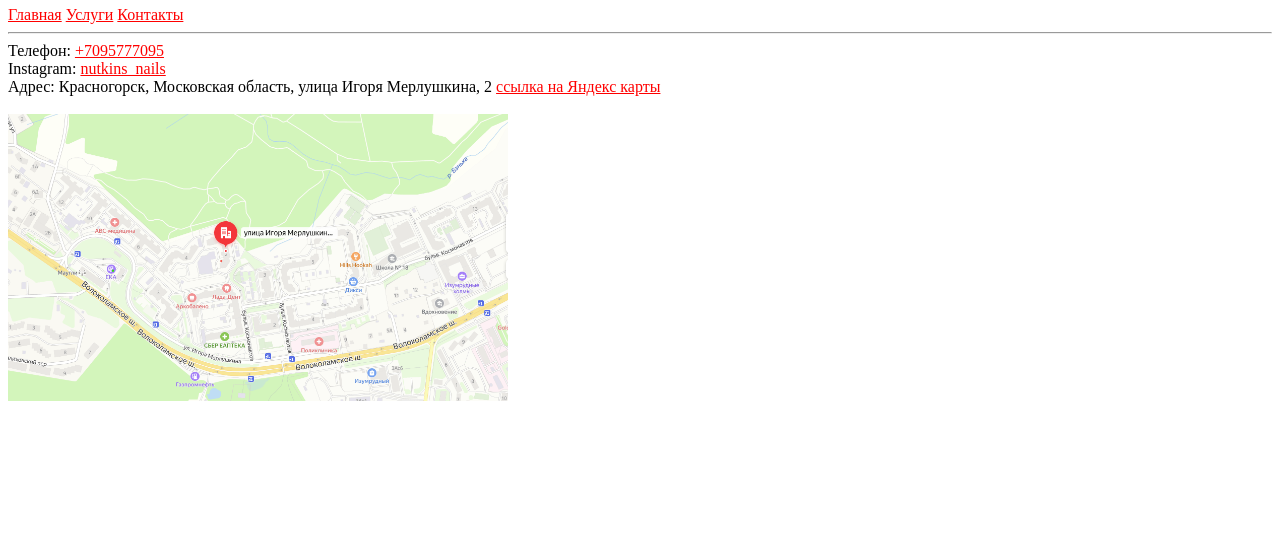
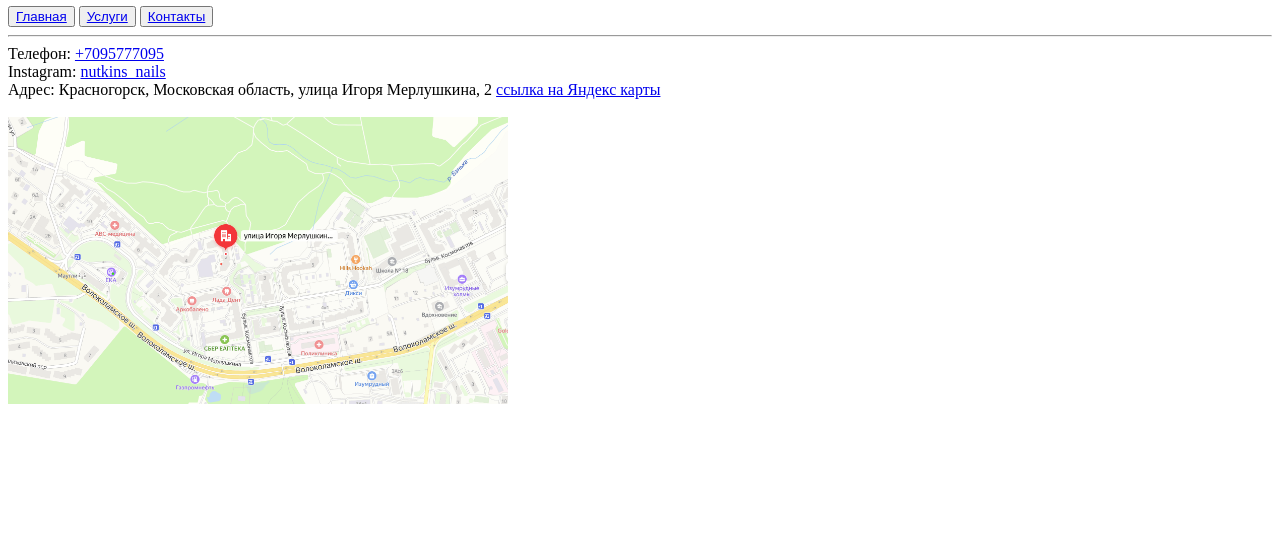
Before and after one commit to HarinDm/HarinDm.github.io, a plain HTML site: page Home work2/Contacts/Contacts.html in a window 1280 px wide. Shown: the part 244-800 px from the top of the page. Drawn offline with Linux system fonts and the light colour scheme.

Commit message:
add button

```diff
--- a/Home work2/Contacts/Contacts.html
+++ b/Home work2/Contacts/Contacts.html
@@ -6,7 +6,7 @@
     <meta name="viewport" content="width=device-width, initial-scale=1.0">
     <title>Контакты</title>
 </head>
-<body link="red" vlink="gray" alink="green">
+<body  vlink="blue">
 
 
 
@@ -14,9 +14,9 @@
         <img src="../Услуги/logo.jpg" width="150">
          <hr>
 
-    <a href="../Главная/Главная.html">Главная</a>
-    <a href="../Услуги/Услуги.html"> Услуги</a>
-    <a href="../Contacts/Contacts.html">Контакты</a>
+    <button> <a href="../Главная/Главная.html">Главная</a> </button>
+    <button><a href="../Услуги/Услуги.html"> Услуги</a> </button>
+    <button><a href="../Contacts/Contacts.html">Контакты</a> </button>
     <hr>
     Телефон: <a href="tel:+7095777095">+7095777095</a> <br>
     Instagram: <a href="https://www.instagram.com/nutkins_nails"target="_blank" >nutkins_nails</a><br>
```
Also changed, not shown: Home work2/Product1/Product1.html (+3 -3 lines), Home work2/Product2/Product2.html (+3 -3 lines), Home work2/Product3/Product3.html (+3 -3 lines), Home work2/Главная/Главная.html (+3 -3 lines), Home work2/Услуги/Услуги.html (+3 -3 lines).
